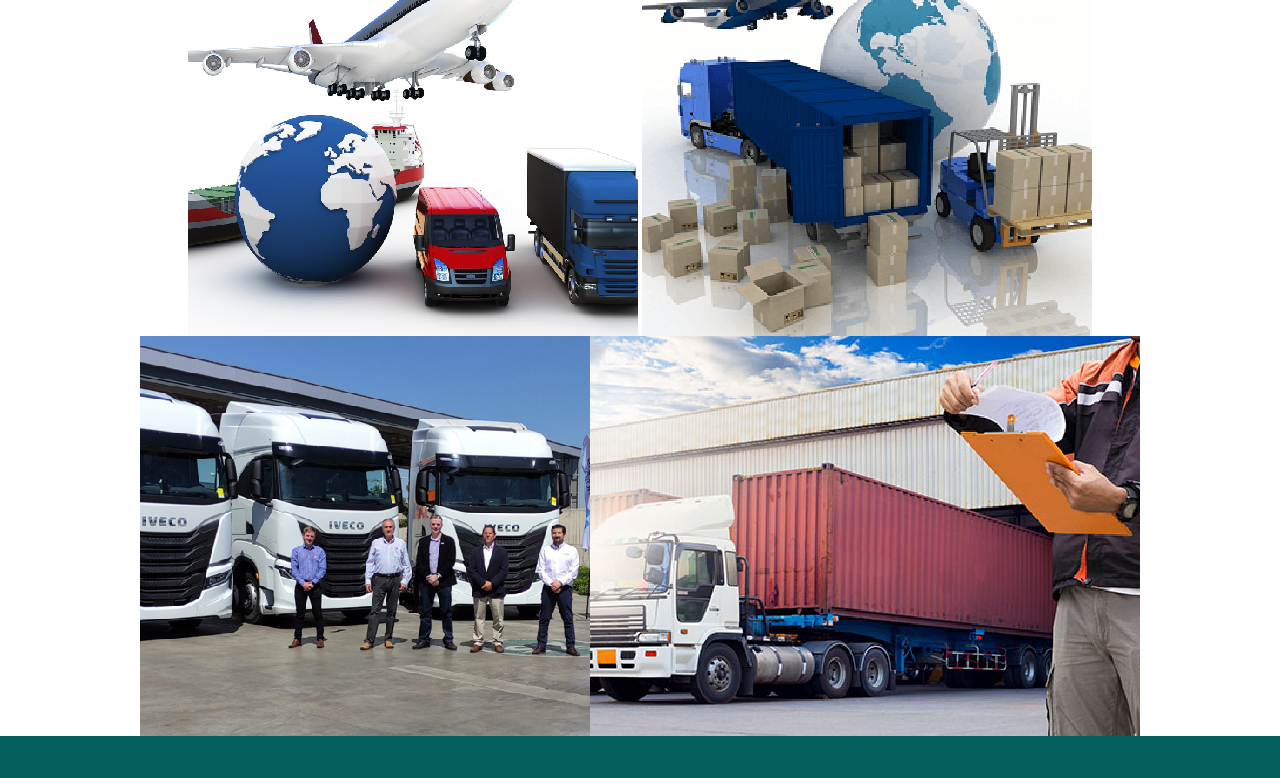
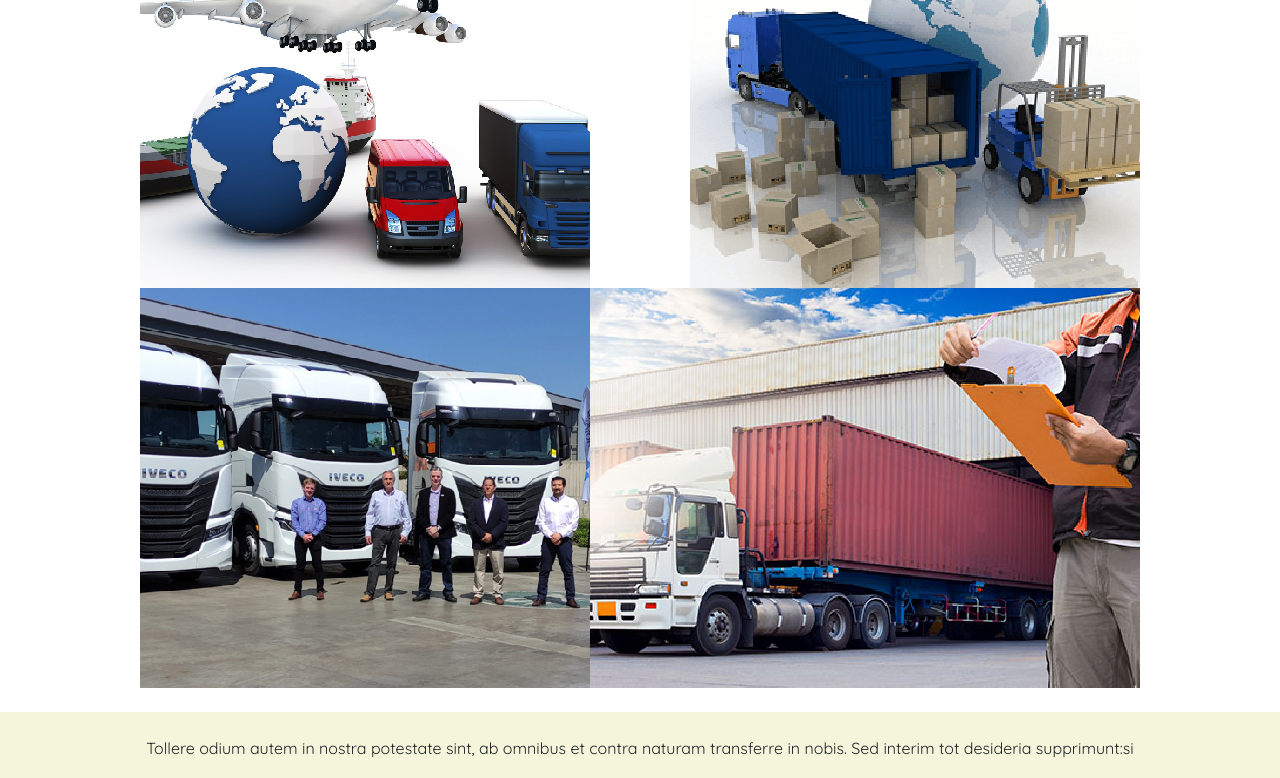
Before and after one commit to Patrick9913/Team-Project, a website: page pages/nosotros.html in a window 1280 px wide. Shown: the part 1858-2636 px from the top of the page. Drawn offline with nearby package versions, Linux system fonts and the light colour scheme.

Commit message:
creacion seccion con grid

```diff
--- a/pages/nosotros.html
+++ b/pages/nosotros.html
@@ -64,15 +64,16 @@
         </section>
         <section class="d-flex flex-column align-items-center">
             <h5 class="mt-5">Et omnian in poetate nostra esse natura liber, libera libere valeant; sed illis non esta in nostra.</h5>
-            <div class="d-block mt-5">
-                <img src="../imagenes/imgnos/nosotros1.webp" alt="21221">
-                <img src="../imagenes/imgnos/nosotros2.webp" alt="21212">
-            </div>
-            <div class="d-flex">
-                <img src="../imagenes/imgnos/nosotros3.webp" alt="212122">
-                <img src="../imagenes/imgnos/nosotros4.webp" alt="212121">
-            </div>
+            <section class="nos-grid mb-4">
+                <img class="nos-area1"  src="../imagenes/imgnos/nosotros1.webp" alt="21221">
+                <img class="nos-area2" src="../imagenes/imgnos/nosotros2.webp" alt="21212">
+                <img class="nos-area3" src="../imagenes/imgnos/nosotros3.webp" alt="212122">
+                <img class="nos-area4" src="../imagenes/imgnos/nosotros4.webp" alt="212121">
+            </section>
         </section>
+        <div class="d-flex flex-column align-items-center div">
+            <p class="mt-4 mb-4">Tollere odium autem in nostra potestate sint, ab omnibus et contra naturam transferre in nobis. Sed interim tot desideria supprimunt:si</p>
+        </div>
     </main>
     <footer>
         <section class="d-flex">
--- a/scss/_nosotros.scss
+++ b/scss/_nosotros.scss
@@ -1,7 +1,7 @@
 .us-headerProp {
     width: 100%;
     height: 700px;
-    background-image: url(../imagenes/header_us.jpg);
+    background-image: url(../imagenes/imgnos/headernosotros.webp);
 }
 
 header {
@@ -32,3 +32,29 @@
         margin-top: 30px;
     }
 }
+
+.nos-grid{
+    @include grid(5, 4,
+    "area1 area1 area1 area2 area2"
+    "area1 area1 area1 area2 area2"
+    "area3 area3 area4 area4 area4"
+    "area3 area3 area4 area4 area4"
+    )
+}
+
+.nos-area1{
+    grid-area: area1;
+}
+.nos-area2{
+    grid-area: area2;
+}
+.nos-area3{
+    grid-area: area3;
+}
+.nos-area4{
+    grid-area: area4;
+}
+
+.div{
+    background-color: beige;
+}
```
Also changed, not shown: css/style.css, imagenes/imgnos/header_us.jpg (renamed from imagenes/header_us.jpg), imagenes/imgnos/headernosotros.webp (added).
